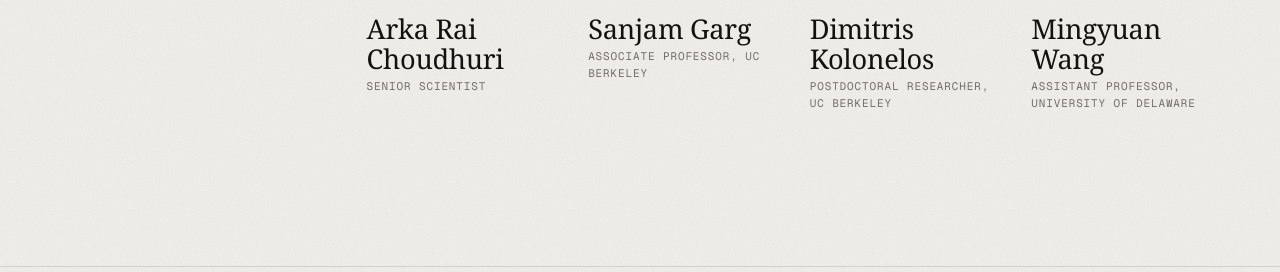
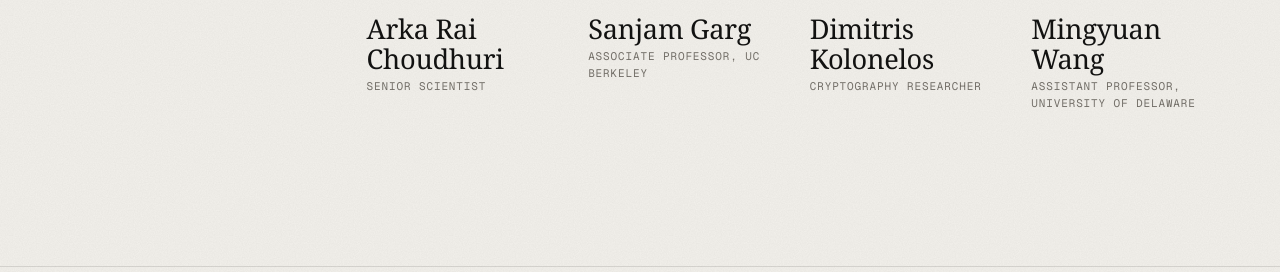
Before and after one commit to zkbricks/zkbricks.github.io, a Jekyll site: the page built from index.html, in a window 1280 px wide and 900 px high, scrolled down 6761 px. Shown: the part 181-453 px from the top of the window. Built offline with Jekyll 4.4.1, drawn with Linux system fonts in a browser that asks for light colours; some web fonts are replaced.

Commit message:
Update Dimitris Kolonelos: no longer at UC Berkeley
Co-Authored-By: Claude Opus 5.5 (1M context) <noreply@anthropic.com>

```diff
--- a/_data/team.yml
+++ b/_data/team.yml
@@ -22,8 +22,8 @@
   group: affiliate
   photo: dimitris.jpg
   photo_position: "48% 20%"
-  tagline: "Postdoctoral Researcher, UC Berkeley"
-  bio: "Postdoctoral researcher in cryptography at UC Berkeley. Works on succinct cryptographic primitives, proof systems, and advanced encryption schemes, motivated by blockchain technology and privacy. Ph.D. from IMDEA Software Institute and Universidad Politécnica de Madrid, recipient of the UPM Extraordinary Doctoral Thesis Award."
+  tagline: "Cryptography Researcher"
+  bio: "Cryptography researcher working on succinct cryptographic primitives, proof systems, and advanced encryption schemes, motivated by blockchain technology and privacy. Previously a postdoctoral researcher at UC Berkeley. Ph.D. from IMDEA Software Institute and Universidad Politécnica de Madrid, recipient of the UPM Extraordinary Doctoral Thesis Award."
   url: https://dimkolonelos.github.io/
   dblp: Dimitris_Kolonelos
 
```
